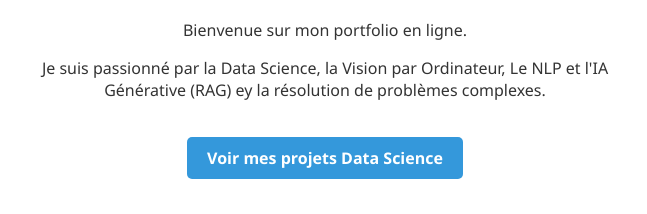
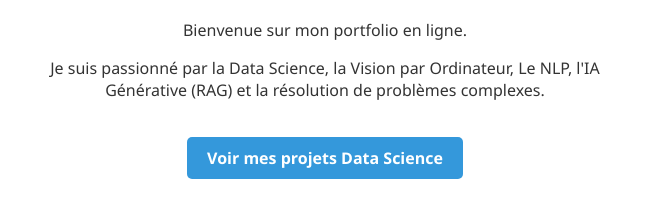
Before and after one commit to Gervais-59/Portfolio-Data-Science, a plain HTML site: page index.html in a window 1280 px wide. Shown: the part 165-379 px from the top of the page, 315-962 px from the left. Drawn offline with Linux system fonts and the light colour scheme.

Commit message:
Fix typo in portfolio description paragraph

```diff
--- a/index.html
+++ b/index.html
@@ -45,7 +45,7 @@
     <div class="container">
         <h1>👋 Bonjour, je suis Konan Gervais </h1>
         <p>Bienvenue sur mon portfolio en ligne.</p>
-        <p>Je suis passionné par la Data Science, la Vision par Ordinateur, Le NLP et l'IA Générative (RAG) ey la résolution de problèmes complexes.</p>
+        <p>Je suis passionné par la Data Science, la Vision par Ordinateur, Le NLP, l'IA Générative (RAG) et la résolution de problèmes complexes.</p>
 
         <a href="https://github.com/Gervais-59/Portfolio-Data-Science" class="btn-portfolio">Voir mes projets Data Science</a>
 
```
